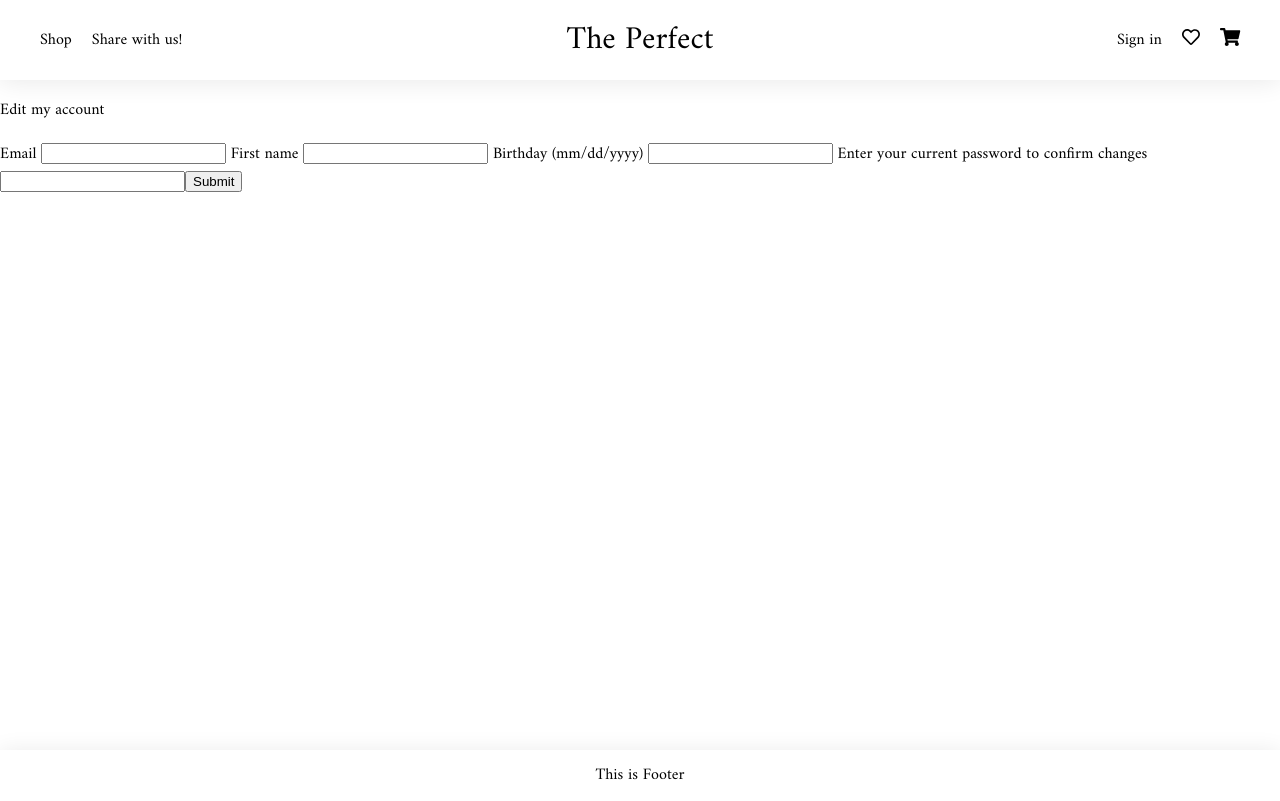
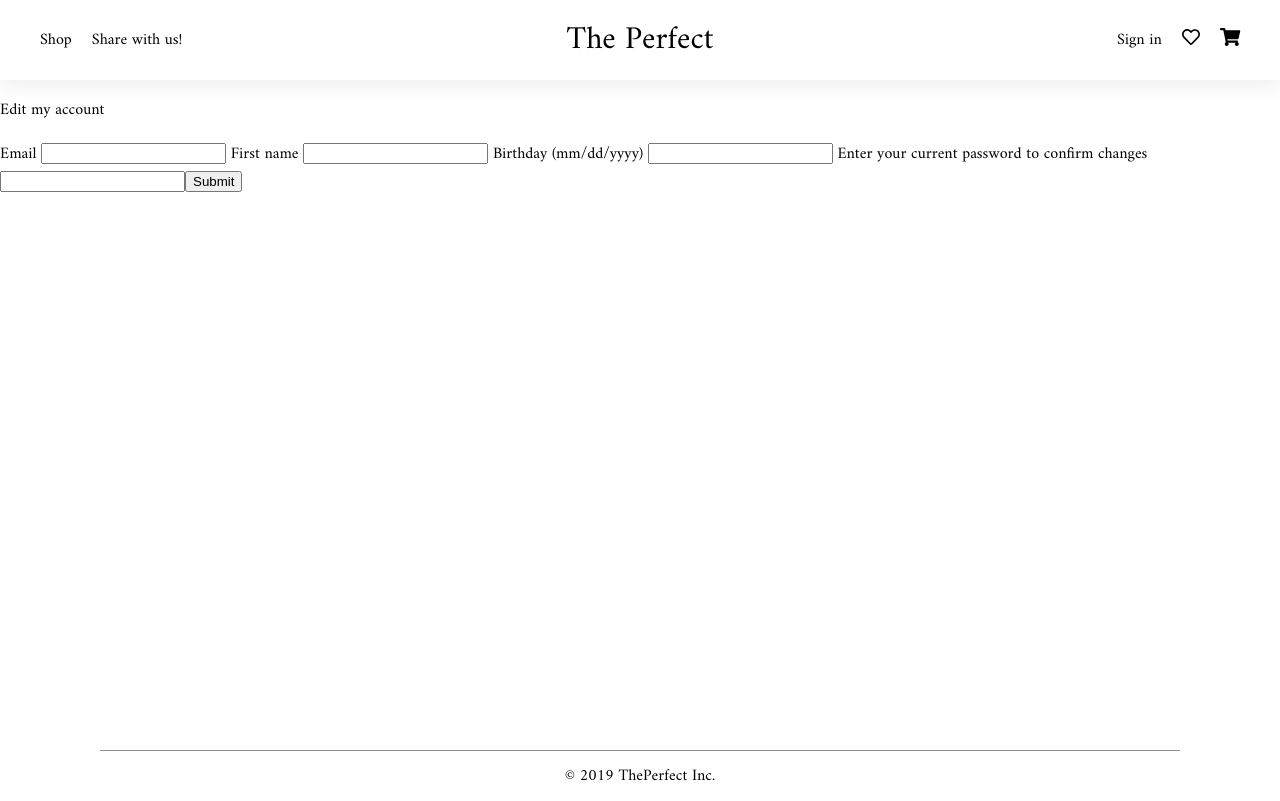
Before and after one commit to jessicalandzberg/ThePerfect, a React (Create React App) app in the folder client/: page /account/edit in a window 1280 px wide. Built offline with nearby package versions, Linux system fonts and the light colour scheme; no server answers; a web font is replaced by a local one.

Commit message:
finished footer

```diff
--- a/client/src/CSS/footer.css
+++ b/client/src/CSS/footer.css
@@ -1,12 +1,23 @@
 .FooterComponent {
+  width: 100%;
   display: flex;
-  flex-direction: row;
   justify-content: center;
   align-items: center;
-  box-shadow: rgba(0, 0, 0, 0.09) 0px 2px 24px 0px;
 }
+
+.FooterContainer {
+  height: 100%;
+  width: 100%;
+  margin-left: 100px;
+  margin-right: 100px;
+  display: flex;
+  flex-direction: column;
+  justify-content: center;
+  align-items: center;
+  border-top: 1px solid #8F8B8E;
+}
+
 
 .FooterComponent p {
   margin: 0;
-
 }
--- a/client/src/Components/EditAccount.js
+++ b/client/src/Components/EditAccount.js
@@ -17,7 +17,7 @@ class EditAccount extends React.Component {
                 type= "text"
                 name= "email"
                 value= {this.props.editAccountFormData.email}
-                onChange = {this.props.editHandleChange} />
+                onChange = {this.props.editHandleChange} required />
 
               <label htmlFor= "firstname"> First name </label>
               <input
--- a/client/src/Components/Footer.js
+++ b/client/src/Components/Footer.js
@@ -6,7 +6,9 @@ function Footer() {
 
     return(
       <nav className= "FooterComponent">
-        <p> This is Footer </p>
+        <div className= "FooterContainer">
+          <p> © 2019 ThePerfect Inc. </p>
+        </div>
       </nav>
     )
 }
```
